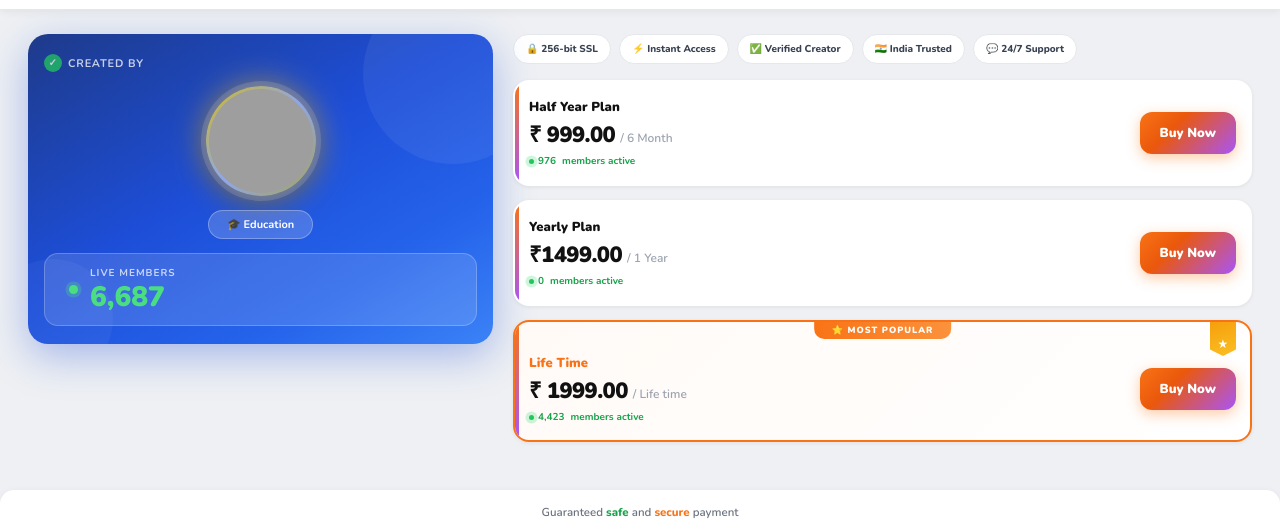
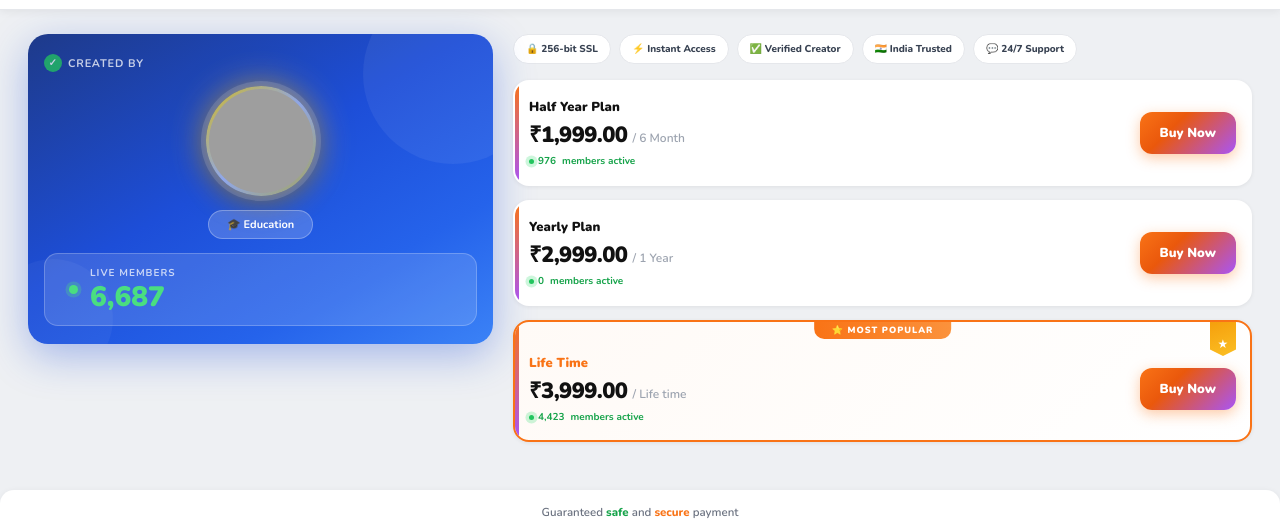
Before and after one commit to telegrowweb-web/vipmembership, a plain HTML site: page index.html in a window 1280 px wide. Shown: the part 42-567 px from the top of the page. Drawn offline with nearby package versions, Linux system fonts and the light colour scheme; grey boxes are pictures that could not be loaded.

Commit message:
Update index.html

```diff
--- a/index.html
+++ b/index.html
@@ -1,7 +1,3 @@
-
-
-
-
 <!DOCTYPE html>
 <html lang="en">
 <head>
@@ -177,7 +173,7 @@
  <div class="plan-card" onclick="pay('https://onetapay.com/pp/MTkyOQ==')">
             <div class="pinfo">
               <div class="pname">	Half Year Plan</div>
-              <div class="pprice-row"><div class="pprice">₹ 999.00	</div><div class="pdur">/ 6 Month</div></div>
+              <div class="pprice-row"><div class="pprice">₹1,999.00	</div><div class="pdur">/ 6 Month</div></div>
               <div class="plive"><div class="mdot"></div><span id="c2">0</span>&thinsp;members active</div>
             </div>
             <button class="buybtn" onclick="event.stopPropagation();pay('https://onetapay.com/pp/MTkyOQ==')">Buy Now</button>
@@ -186,7 +182,7 @@
                <div class="plan-card" onclick="pay('https://onetapay.com/pp/MTkzMA==')">
             <div class="pinfo">
               <div class="pname">Yearly Plan</div>
-              <div class="pprice-row"><div class="pprice">₹1499.00</div><div class="pdur">/ 1 Year</div></div>
+              <div class="pprice-row"><div class="pprice">₹2,999.00</div><div class="pdur">/ 1 Year</div></div>
               <div class="plive"><div class="mdot"></div><span id="c2">0</span>&thinsp;members active</div>
             </div>
             <button class="buybtn" onclick="event.stopPropagation();pay('https://onetapay.com/pp/MTkzMA==')">Buy Now</button>
@@ -197,7 +193,7 @@
             <div class="star-rib">★</div>
             <div class="pinfo" style="margin-top:16px">
               <div class="pname" style="color:#f97316">Life Time</div>
-              <div class="pprice-row"><div class="pprice">₹ 1999.00</div><div class="pdur">/ Life time</div></div>
+              <div class="pprice-row"><div class="pprice">₹3,999.00</div><div class="pdur">/ Life time</div></div>
               <div class="plive"><div class="mdot"></div><span id="c3">0</span>&thinsp;members active</div>
             </div>
             <button class="buybtn" style="margin-top:16px" onclick="event.stopPropagation();pay('https://onetapay.com/pp/MTkzMQ==')">Buy Now</button>
```
